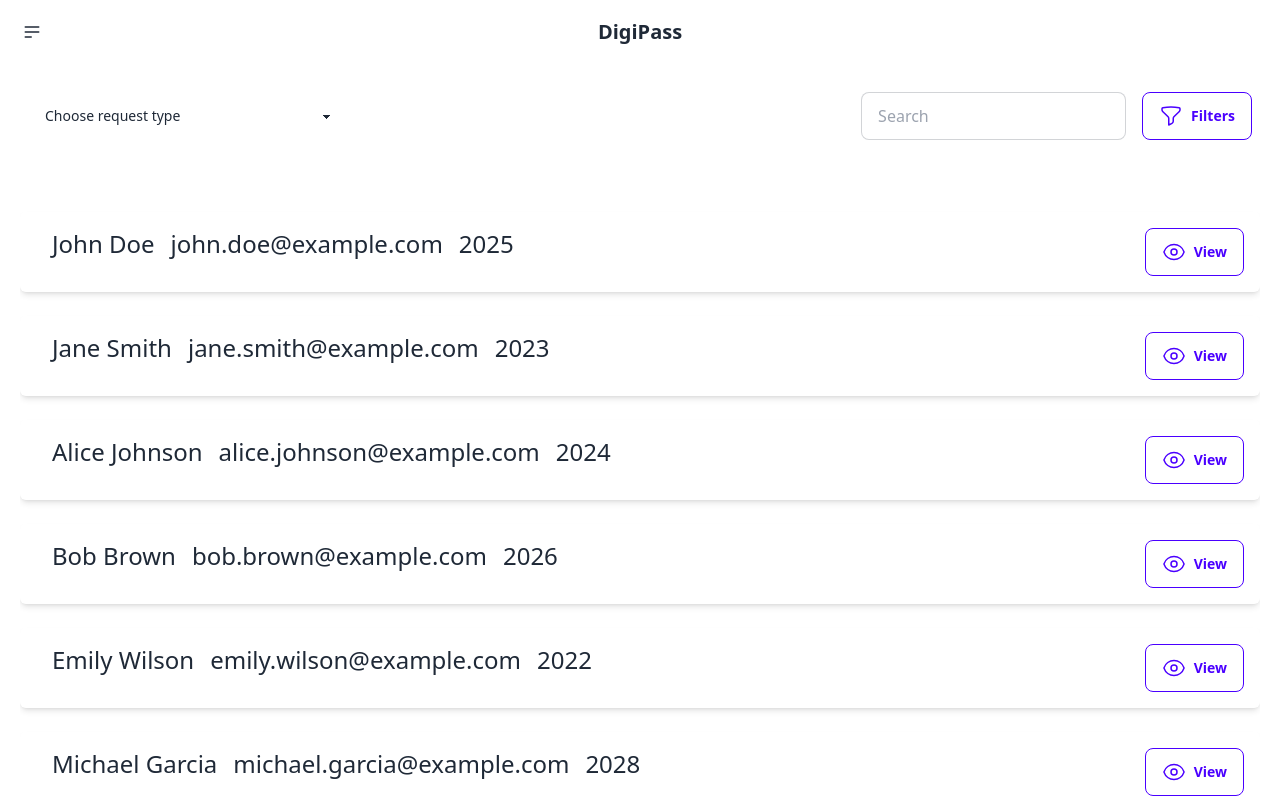
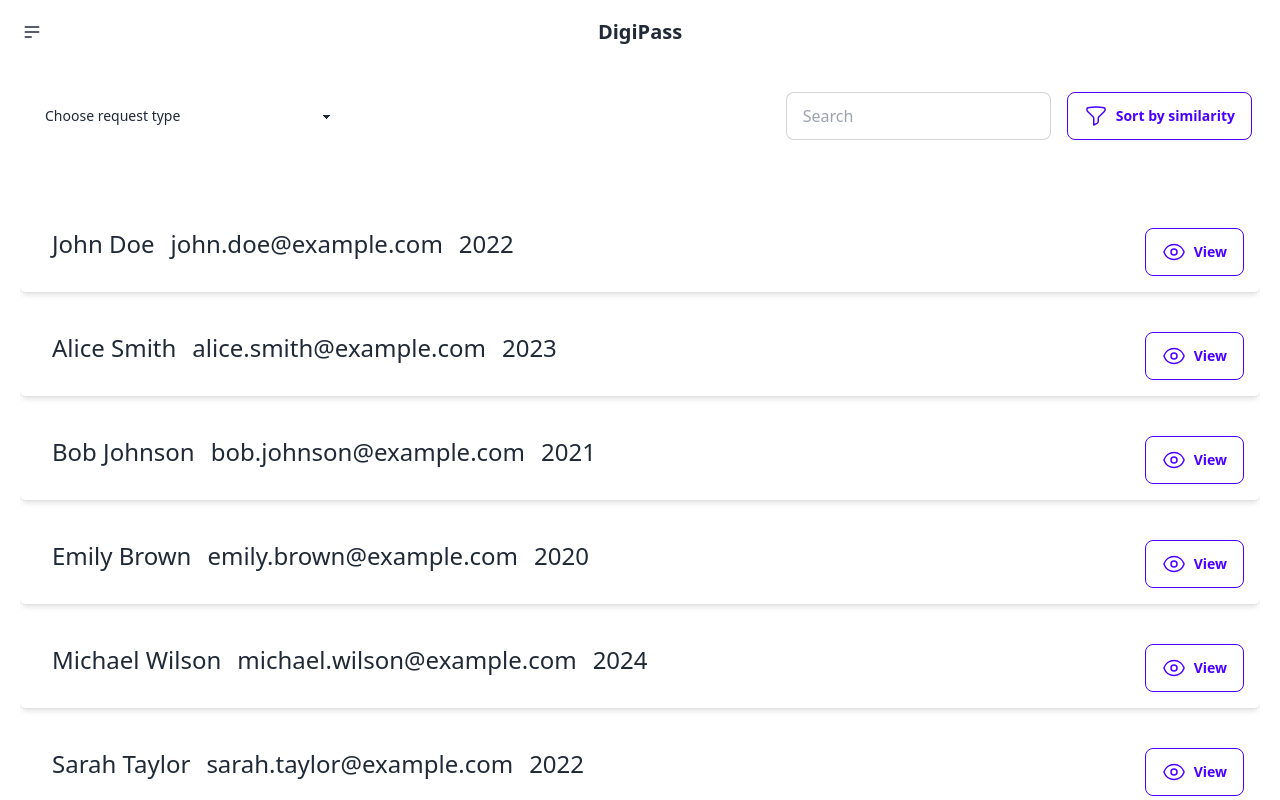
Before and after one commit to Algorithmics-001/bus-pass-web, a React (Vite) app: page /college/requests in a window 1280 px wide. Shown: the top 800 px of the page. Built offline with nearby package versions, Linux system fonts and the light colour scheme; no server answers.

Commit message:
fixed UX

```diff
--- a/src/components/FilterDrawer.jsx
+++ b/src/components/FilterDrawer.jsx
@@ -10,6 +10,7 @@ export const FilterDrawer = ({admin, setRequests, data}) => {
     "semester": null,
     "rollno": null,
     "department": null,
+    "address": null,
     "phone": null
   })
 
@@ -54,15 +55,16 @@ export const FilterDrawer = ({admin, setRequests, data}) => {
         <div className="drawer-side">
           <label htmlFor="college-filter-drawer" aria-label="close sidebar" className="drawer-overlay"></label>
           <ul className="menu flex flex-column p-4 w-80 min-h-full bg-base-200 text-base-content">
-            <h1 className="text-2xl"><center>Filters</center></h1>
+            <h1 className="text-2xl"><center>Sort by similarity</center></h1>
             <ul className="p-2">
               <input type="text" placeholder="name" className="input input-bordered input-info w-full max-w-xs m-2" name="name" onChange={handleInput}/>
               <input type="text" placeholder="email" className="input input-bordered input-info w-full max-w-xs m-2" name="email" onChange={handleInput}/>
-              <input type="text" placeholder="course" className="input input-bordered input-info w-full max-w-xs m-2" name="course" onChange={handleInput}/>
-              <input type="text" placeholder="batch" className="input input-bordered input-info w-full max-w-xs m-2" name="batch" onChange={handleInput}/>
-              <input type="text" placeholder="semester" className="input input-bordered input-info w-full max-w-xs m-2" name="semester" onChange={handleInput}/>
+              {(admin=="college") && <input type="text" placeholder="course" className="input input-bordered input-info w-full max-w-xs m-2" name="course" onChange={handleInput}/>}
+              {(admin=="college") && <input type="text" placeholder="batch" className="input input-bordered input-info w-full max-w-xs m-2" name="batch" onChange={handleInput}/>}
+              {(admin=="college") && <input type="text" placeholder="semester" className="input input-bordered input-info w-full max-w-xs m-2" name="semester" onChange={handleInput}/>}
               <input type="text" placeholder="rollno" className="input input-bordered input-info w-full max-w-xs m-2" name="rollno" onChange={handleInput}/>
               <input type="text" placeholder="department" className="input input-bordered input-info w-full max-w-xs m-2" name="department" onChange={handleInput}/>
+              {(admin=="college") && <input type="text" placeholder="address" className="input input-bordered input-info w-full max-w-xs m-2" name="address" onChange={handleInput}/>}
               <input type="text" placeholder="phone" className="input input-bordered input-info w-full max-w-xs m-2" name="phone" onChange={handleInput}/>
               <button className="btn btn-primary w-full max-w-xs m-2" onClick={applyFilter}>Apply</button>
             </ul>
--- a/src/pages/bus-service/BusServiceRequests.jsx
+++ b/src/pages/bus-service/BusServiceRequests.jsx
@@ -12,116 +12,96 @@ const BusServiceRequests = () => {
 
   const test = [
     {
-      "name": "John Doe",
-      "email": "john.doe@example.com",
-      "password": "P@ssw0rd",
-      "course": "inter",
-      "batch": 2025,
-      "semester": 3,
-      "rollno": 123456,
-      "department": "CSE",
-      "phone": 123456789
+      "name": "Alice Johnson",
+      "email": "alice.johnson@example.com",
+      "college": "ABC University",
+      "rollno": 123,
+      "department": "Computer Science",
+      "phone": 1234567890,
+      "status": "account-request"
     },
     {
-      "name": "Jane Smith",
-      "email": "jane.smith@example.com",
-      "password": "Password123",
-      "course": "bachelors",
-      "batch": 2023,
-      "semester": 2,
-      "rollno": 234567,
-      "department": "ECE",
-      "phone": 987654321
+      "name": "Bob Smith",
+      "email": "bob.smith@example.com",
+      "college": "XYZ College",
+      "rollno": 456,
+      "department": "Electrical Engineering",
+      "phone": 2345678901,
+      "status": "account-request-accepted"
     },
     {
-      "name": "Alice Johnson",
-      "email": "alice.johnson@example.com",
-      "password": "StrongP@ss",
-      "course": "masters",
-      "batch": 2024,
-      "semester": 1,
-      "rollno": 345678,
-      "department": "ME",
-      "phone": 456789123
+      "name": "Charlie Brown",
+      "email": "charlie.brown@example.com",
+      "college": "DEF Institute",
+      "rollno": 789,
+      "department": "Mechanical Engineering",
+      "phone": 3456789012,
+      "status": "pass-request-new"
     },
     {
-      "name": "Bob Brown",
-      "email": "bob.brown@example.com",
-      "password": "Secure123",
-      "course": "inter",
-      "batch": 2026,
-      "semester": 4,
-      "rollno": 456789,
-      "department": "CE",
-      "phone": 987123456
+      "name": "David Lee",
+      "email": "david.lee@example.com",
+      "college": "GHI University",
+      "rollno": 1011,
+      "department": "Civil Engineering",
+      "phone": 4567890123,
+      "status": "pass-request-renew"
     },
     {
-      "name": "Emily Wilson",
-      "email": "emily.wilson@example.com",
-      "password": "Pa$$w0rd",
-      "course": "bachelors",
-      "batch": 2022,
-      "semester": 3,
-      "rollno": 567890,
-      "department": "CSE",
-      "phone": 654321987
+      "name": "Emily Taylor",
+      "email": "emily.taylor@example.com",
+      "college": "JKL College",
+      "rollno": 1213,
+      "department": "Chemistry",
+      "phone": 5678901234,
+      "status": "pass-request-renew-rejected"
     },
     {
-      "name": "Michael Garcia",
-      "email": "michael.garcia@example.com",
-      "password": "Passw0rd!",
-      "course": "masters",
-      "batch": 2028,
-      "semester": 2,
-      "rollno": 678901,
-      "department": "ECE",
-      "phone": 123789456
+      "name": "Frank White",
+      "email": "frank.white@example.com",
+      "college": "MNO Institute",
+      "rollno": 1415,
+      "department": "Biology",
+      "phone": 6789012345,
+      "status": "pass-request-new-accepted"
     },
     {
-      "name": "Emma Martinez",
-      "email": "emma.martinez@example.com",
-      "password": "P@ssword",
-      "course": "inter",
-      "batch": 2027,
-      "semester": 5,
-      "rollno": 789012,
-      "department": "ME",
-      "phone": 456123789
+      "name": "Grace Martinez",
+      "email": "grace.martinez@example.com",
+      "college": "PQR University",
+      "rollno": 1617,
+      "department": "Physics",
+      "phone": 7890123456,
+      "status": "account-request-rejected"
     },
     {
-      "name": "William Robinson",
-      "email": "william.robinson@example.com",
-      "password": "SecureP@ss",
-      "course": "bachelors",
-      "batch": 2029,
-      "semester": 4,
-      "rollno": 890123,
-      "department": "CE",
-      "phone": 789456123
+      "name": "Henry Davis",
+      "email": "henry.davis@example.com",
+      "college": "STU College",
+      "rollno": 1819,
+      "department": "Mathematics",
+      "phone": 8901234567,
+      "status": "pass-request-new-rejected"
     },
     {
-      "name": "Olivia Lee",
-      "email": "olivia.lee@example.com",
-      "password": "MyP@ssword123",
-      "course": "masters",
-      "batch": 2021,
-      "semester": 6,
-      "rollno": 901234,
-      "department": "CSE",
-      "phone": 321654987
+      "name": "Isabel Garcia",
+      "email": "isabel.garcia@example.com",
+      "college": "VWX Institute",
+      "rollno": 2021,
+      "department": "Computer Engineering",
+      "phone": 9012345678,
+      "status": "pass-request-renew-accepted"
     },
     {
-      "name": "James Martinez",
-      "email": "james.martinez@example.com",
-      "password": "P@ssw0rd123",
-      "course": "inter",
-      "batch": 2030,
-      "semester": 7,
-      "rollno": 123123,
-      "department": "ECE",
-      "phone": 987654321
+      "name": "Jack Brown",
+      "email": "jack.brown@example.com",
+      "college": "YZA University",
+      "rollno": 2223,
+      "department": "Information Technology",
+      "phone": 1234567890,
+      "status": "account-request"
     }
-  ]
+  ];
 
   const [requests, setRequests] = useState(test)
 
@@ -140,7 +120,7 @@ const BusServiceRequests = () => {
             <svg xmlns="http://www.w3.org/2000/svg" fill="none" viewBox="0 0 24 24" strokeWidth={1.5} stroke="currentColor" className="w-6 h-6">
               <path strokeLinecap="round" strokeLinejoin="round" d="M12 3c2.755 0 5.455.232 8.083.678.533.09.917.556.917 1.096v1.044a2.25 2.25 0 0 1-.659 1.591l-5.432 5.432a2.25 2.25 0 0 0-.659 1.591v2.927a2.25 2.25 0 0 1-1.244 2.013L9.75 21v-6.568a2.25 2.25 0 0 0-.659-1.591L3.659 7.409A2.25 2.25 0 0 1 3 5.818V4.774c0-.54.384-1.006.917-1.096A48.32 48.32 0 0 1 12 3Z" />
             </svg>
-            Filters
+            Sort by similarity
           </label>
 
           <Search data={test} setRequests={setRequests}/>
--- a/src/pages/college/CollegeRequests.jsx
+++ b/src/pages/college/CollegeRequests.jsx
@@ -1,7 +1,6 @@
 import React, { useState, useEffect } from 'react';
 
 import axios from 'axios';
-import Cookies from 'js-cookie'
 
 import Navbar from "../../components/Navbar"
 import Request from "../../components/Request"
@@ -17,129 +16,137 @@ const AccountRequests = () => {
     {
       "name": "John Doe",
       "email": "john.doe@example.com",
-      "password": "P@ssw0rd",
-      "course": "inter",
-      "batch": 2025,
+      "course": "Computer Science",
+      "batch": 2022,
       "semester": 3,
-      "rollno": 123456,
-      "department": "CSE",
-      "phone": 123456789
+      "rollno": 1234,
+      "department": "Engineering",
+      "address": "123 Main Street",
+      "phone": 1234567890,
+      "status": "account-request"
     },
     {
-      "name": "Jane Smith",
-      "email": "jane.smith@example.com",
-      "password": "Password123",
-      "course": "bachelors",
+      "name": "Alice Smith",
+      "email": "alice.smith@example.com",
+      "course": "Business Administration",
       "batch": 2023,
       "semester": 2,
-      "rollno": 234567,
-      "department": "ECE",
-      "phone": 987654321
+      "rollno": 5678,
+      "department": "Business",
+      "address": "456 Elm Street",
+      "phone": 9876543210,
+      "status": "pass-request-new"
     },
     {
-      "name": "Alice Johnson",
-      "email": "alice.johnson@example.com",
-      "password": "StrongP@ss",
-      "course": "masters",
+      "name": "Bob Johnson",
+      "email": "bob.johnson@example.com",
+      "course": "Psychology",
+      "batch": 2021,
+      "semester": 4,
+      "rollno": 9101,
+      "department": "Arts",
+      "address": "789 Oak Street",
+      "phone": 1357924680,
+      "status": "pass-request-renew"
+    },
+    {
+      "name": "Emily Brown",
+      "email": "emily.brown@example.com",
+      "course": "Biology",
+      "batch": 2020,
+      "semester": 5,
+      "rollno": 1121,
+      "department": "Science",
+      "address": "101 Pine Street",
+      "phone": 2468013579,
+      "status": "account-request-accepted"
+    },
+    {
+      "name": "Michael Wilson",
+      "email": "michael.wilson@example.com",
+      "course": "Economics",
       "batch": 2024,
       "semester": 1,
-      "rollno": 345678,
-      "department": "ME",
-      "phone": 456789123
+      "rollno": 3141,
+      "department": "Social Sciences",
+      "address": "202 Cedar Street",
+      "phone": 9871234560,
+      "status": "pass-request-new-accepted"
     },
     {
-      "name": "Bob Brown",
-      "email": "bob.brown@example.com",
-      "password": "Secure123",
-      "course": "inter",
-      "batch": 2026,
-      "semester": 4,
-      "rollno": 456789,
-      "department": "CE",
-      "phone": 987123456
+      "name": "Sarah Taylor",
+      "email": "sarah.taylor@example.com",
+      "course": "History",
+      "batch": 2022,
+      "semester": 6,
+      "rollno": 4151,
+      "department": "Humanities",
+      "address": "303 Walnut Street",
+      "phone": 3692581470,
+      "status": "pass-request-renew-rejected"
     },
     {
-      "name": "Emily Wilson",
-      "email": "emily.wilson@example.com",
-      "password": "Pa$$w0rd",
-      "course": "bachelors",
-      "batch": 2022,
+      "name": "David Martinez",
+      "email": "david.martinez@example.com",
+      "course": "Chemistry",
+      "batch": 2023,
       "semester": 3,
-      "rollno": 567890,
-      "department": "CSE",
-      "phone": 654321987
+      "rollno": 6171,
+      "department": "Science",
+      "address": "404 Maple Street",
+      "phone": 9517534680,
+      "status": "account-request-rejected"
     },
     {
-      "name": "Michael Garcia",
-      "email": "michael.garcia@example.com",
-      "password": "Passw0rd!",
-      "course": "masters",
-      "batch": 2028,
-      "semester": 2,
-      "rollno": 678901,
-      "department": "ECE",
-      "phone": 123789456
+      "name": "Jennifer Garcia",
+      "email": "jennifer.garcia@example.com",
+      "course": "English Literature",
+      "batch": 2021,
+      "semester": 7,
+      "rollno": 8191,
+      "department": "Arts",
+      "address": "505 Birch Street",
+      "phone": 1239874560,
+      "status": "pass-request-renew-accepted"
     },
     {
-      "name": "Emma Martinez",
-      "email": "emma.martinez@example.com",
-      "password": "P@ssword",
-      "course": "inter",
-      "batch": 2027,
-      "semester": 5,
-      "rollno": 789012,
-      "department": "ME",
-      "phone": 456123789
+      "name": "Daniel Brown",
+      "email": "daniel.brown@example.com",
+      "course": "Physics",
+      "batch": 2020,
+      "semester": 2,
+      "rollno": 9201,
+      "department": "Science",
+      "address": "606 Cedar Street",
+      "phone": 7896541230,
+      "status": "pass-request-new-rejected"
     },
     {
-      "name": "William Robinson",
-      "email": "william.robinson@example.com",
-      "password": "SecureP@ss",
-      "course": "bachelors",
-      "batch": 2029,
+      "name": "Jessica Nguyen",
+      "email": "jessica.nguyen@example.com",
+      "course": "Mathematics",
+      "batch": 2024,
       "semester": 4,
-      "rollno": 890123,
-      "department": "CE",
-      "phone": 789456123
-    },
-    {
-      "name": "Olivia Lee",
-      "email": "olivia.lee@example.com",
-      "password": "MyP@ssword123",
-      "course": "masters",
-      "batch": 2021,
-      "semester": 6,
-      "rollno": 901234,
-      "department": "CSE",
-      "phone": 321654987
-    },
-    {
-      "name": "James Martinez",
-      "email": "james.martinez@example.com",
-      "password": "P@ssw0rd123",
-      "course": "inter",
-      "batch": 2030,
-      "semester": 7,
-      "rollno": 123123,
-      "department": "ECE",
-      "phone": 987654321
+      "rollno": 1221,
+      "department": "Science",
+      "address": "707 Pine Street",
+      "phone": 4563217890,
+      "status": "account-request"
     }
-  ]
+  ];
 
   const [students, setRequests] = useState(test)
 
   useEffect(() => {
-    const authz = Cookies.get('Authorization')
     axios.get('https://amr.sytes.net/all-requests', {
       headers: {
         'Accept': 'application/json',
         'Content-Type': 'application/json',
-        // 'Authorization': authz
       }
     })
       .then(response => {
         console.log('Response:', response.data);
-        // setRequests(response.data)
+        setRequests(response.data) // assuming response.data is an array of student object
       })
       .catch(error => {
         console.error('Error:', error);
@@ -161,7 +168,7 @@ const AccountRequests = () => {
             <svg xmlns="http://www.w3.org/2000/svg" fill="none" viewBox="0 0 24 24" strokeWidth={1.5} stroke="currentColor" className="w-6 h-6">
               <path strokeLinecap="round" strokeLinejoin="round" d="M12 3c2.755 0 5.455.232 8.083.678.533.09.917.556.917 1.096v1.044a2.25 2.25 0 0 1-.659 1.591l-5.432 5.432a2.25 2.25 0 0 0-.659 1.591v2.927a2.25 2.25 0 0 1-1.244 2.013L9.75 21v-6.568a2.25 2.25 0 0 0-.659-1.591L3.659 7.409A2.25 2.25 0 0 1 3 5.818V4.774c0-.54.384-1.006.917-1.096A48.32 48.32 0 0 1 12 3Z" />
             </svg>
-            Filters
+            Sort by similarity
           </label>
 
           <Search data={test} setRequests={setRequests}/>
```
Also changed, not shown: src/components/RequestModal.jsx (+8 -7 lines).
